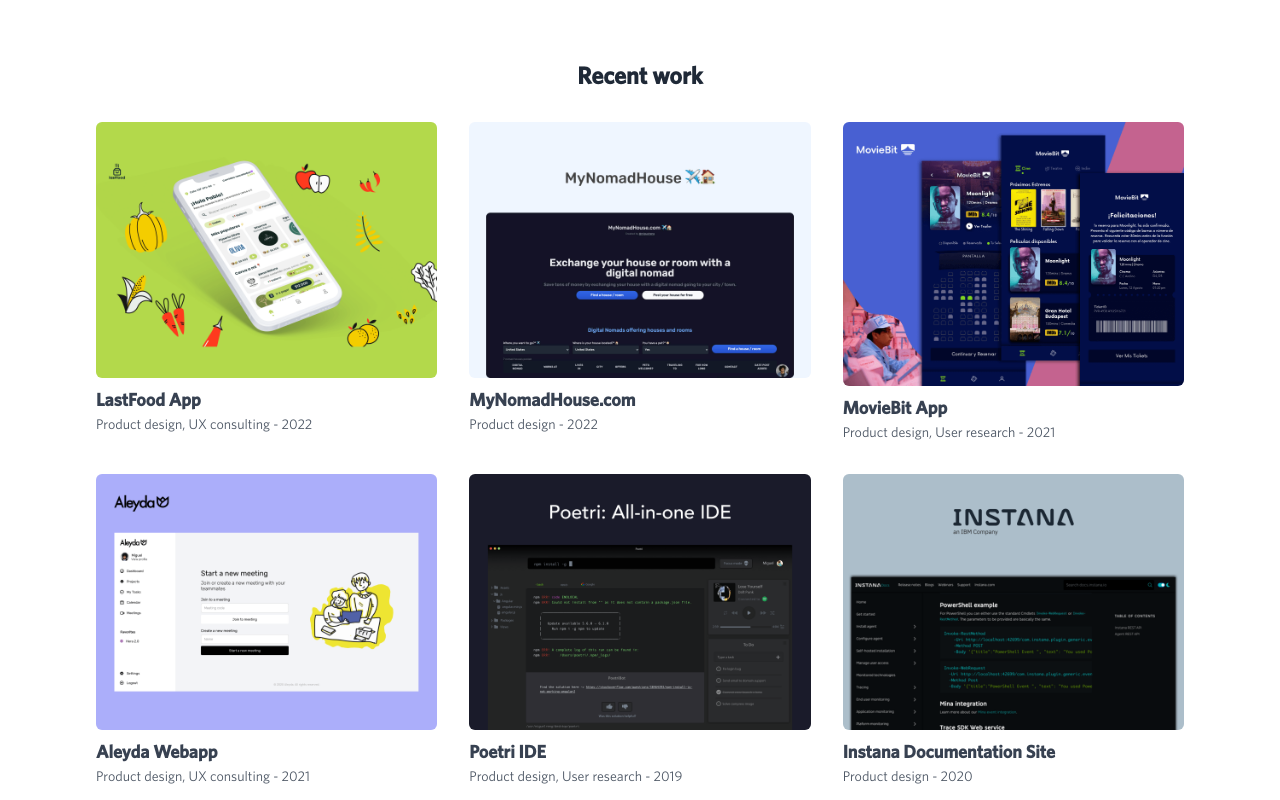
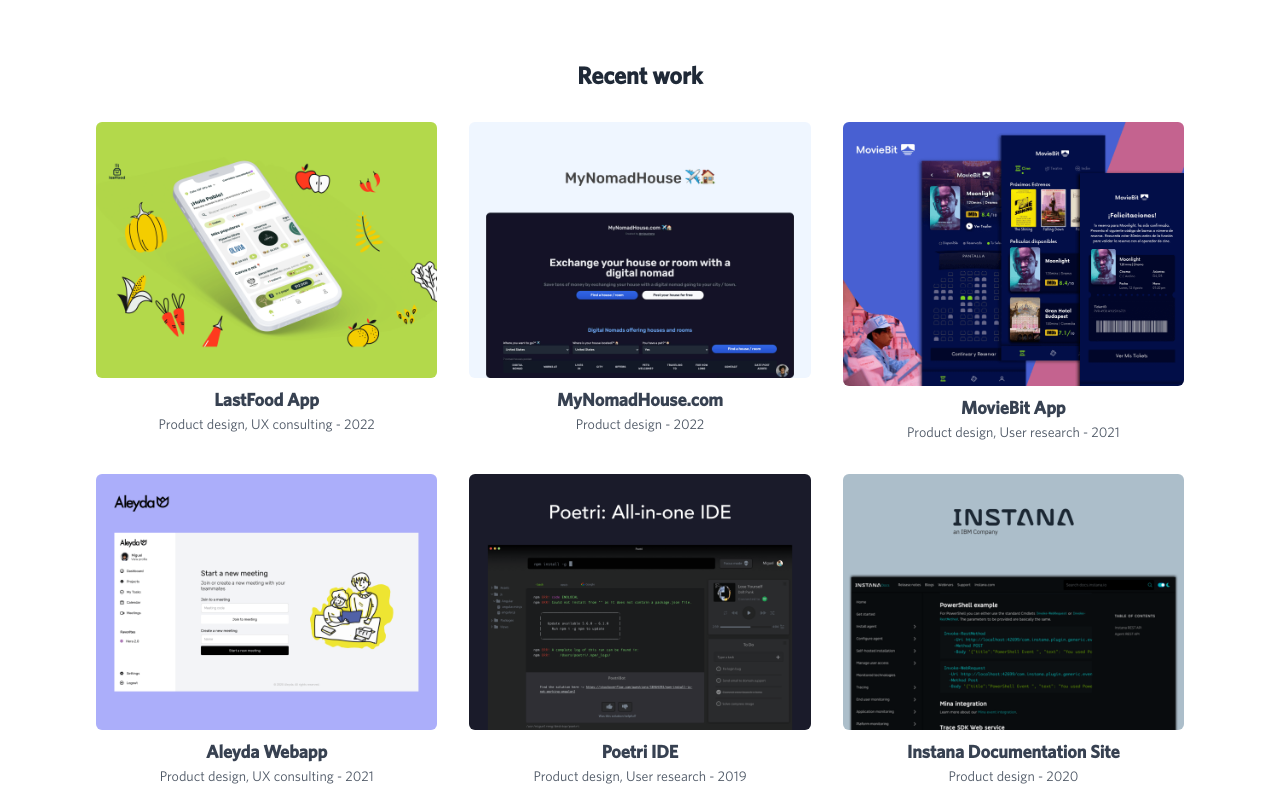
Before and after one commit to miguelreng/index96.com, a plain HTML site: page index.html in a window 1280 px wide. Shown: the part 780-1580 px from the top of the page. Drawn offline with nearby package versions, Linux system fonts and the light colour scheme.

Commit message:
new photo for about us

```diff
--- a/index.html
+++ b/index.html
@@ -80,42 +80,42 @@
             <div class="container mx-auto py-4 px-5 md:py-12 xl:px-24 md:px-8 items-center">
                 <h1 class="text-center tracking-tight py-8 md:py-0 text-lg text-2xl font-bold leading-tight md:mb-8 md:tracking-normal">Recent work</h1>
                 <div class="grid grid-cols-1 md:grid-cols-3 gap-8 text-gray-700 text-sm font-semibold">
-                    <div>
+                    <div class="text-center">
                         <a href="work/lastfood">
                             <img src="img/lastfood.png" class="rounded-lg md:rounded-md"/>
                             <h1 class="mt-2 text-lg font-bold hover:underline tracking-tight md:tracking-normal">LastFood App</h1>
                             <span class="font-normal text-gray-600">Product design, UX consulting - 2022</span>
                         </a>
                     </div>
-                    <div>
+                    <div class="text-center">
                         <a href="work/nomad">
                             <img src="img/mnh-cover.jpeg" class="rounded-lg md:rounded-md"/>
                             <h1 class="mt-2 text-lg font-bold hover:underline tracking-tight md:tracking-normal">MyNomadHouse.com</h1>
                             <span class="font-normal text-gray-600">Product design - 2022</span>
                         </a>
                     </div>
-                    <div>
+                    <div class="text-center">
                         <a href="work/moviebit">
                         <img src="img/moviebit.png" class="rounded-lg md:rounded-md"/>
                             <h1 class="mt-2 text-lg font-bold hover:underline tracking-tight md:tracking-normal">MovieBit App</h1>
                             <span class="font-normal text-gray-600">Product design, User research - 2021</span>
                         </a>
                     </div>
-                    <div>
+                    <div class="text-center">
                         <a href="work/aleyda">
                             <img src="img/aleyda.png" class="rounded-lg md:rounded-md"/>
                             <h1 class="mt-2 text-lg font-bold hover:underline tracking-tight md:tracking-normal">Aleyda Webapp</h1>
                             <span class="font-normal text-gray-600">Product design, UX consulting - 2021</span>
                         </a>
                     </div>
-                    <div>
+                    <div class="text-center">
                         <a href="work/poetri">
                         <img src="img/poetri.png" class="rounded-lg md:rounded-md"/>
                         <h1 class="mt-2 text-lg font-bold hover:underline tracking-tight md:tracking-normal">Poetri IDE</h1>
                         <span class="font-normal text-gray-600">Product design, User research - 2019</span>
                         </a>
                     </div>
-                    <div>
+                    <div class="text-center">
                         <img src="img/instana.png" class="rounded-lg md:rounded-md"/>
                         <h1 class="mt-2 text-lg font-bold tracking-tight md:tracking-normal">Instana Documentation Site</h1>
                         <span class="font-normal text-gray-600">Product design - 2020</span>
@@ -168,7 +168,7 @@
                         <a href="https://calendly.com/index96/intromeeting"><button class="button cta-link px-12 rounded semibold mt-4 md:mt-4 shadow-sm hover:text-gray-200 text-white py-4">Schedule a Call with Us</button></a>
                     </div>
                     <div class="mt-4 md:mt-0 w-full md:w-2/4 self-center">
-                        <img class="rounded-md w-full md:w-3/4 md:float-right" src="img/Intro-2.jpg" />
+                        <img class="rounded-md w-full md:w-3/4 md:float-right" src="img/team.jpeg" />
                     </div>
                 </div>
             </div>
```
Also changed, not shown: img/team.jpeg (added), 1 other file.
